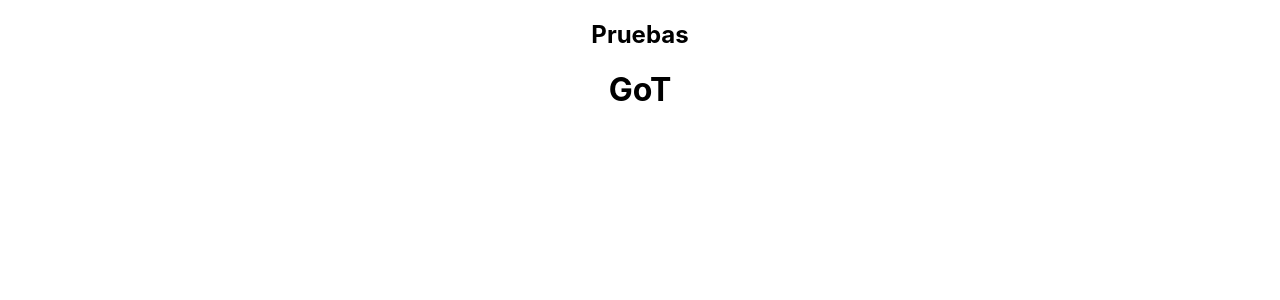
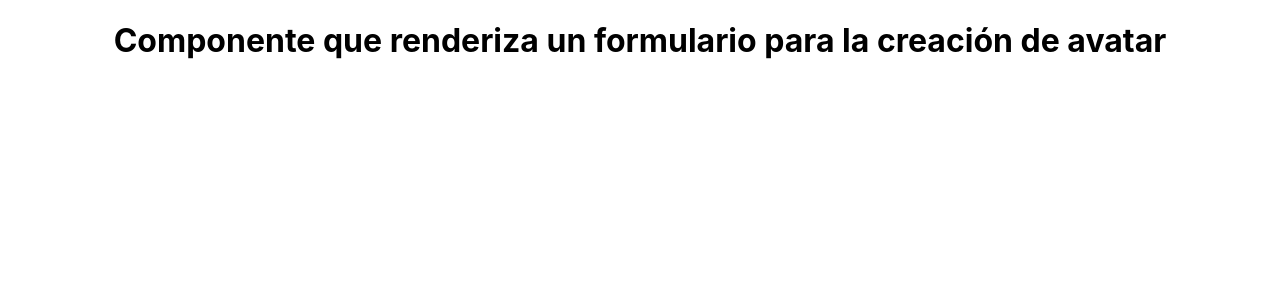
Before and after one commit to SrDevDash/Game-of-Thrones-App, a React (Create React App) app in the folder client/: page /createAvatar in a window 1280 px wide. Shown: the top 300 px of the page. Built offline with nearby package versions, Linux system fonts and the light colour scheme.

Commit message:
adding routes to the app
adding all the routes to the app

```diff
--- a/client/src/App.js
+++ b/client/src/App.js
@@ -1,12 +1,28 @@
 import "./App.css";
+import { Routes, Route } from 'react-router-dom';
+
+import DetallesCasa from './Components/DetallesCasa/DetallesCasa'
+import FormLogin from './Components/FormLogin/FormLogin'
+import Navbar from "./Components/Navbar/Navbar";
+import FormSingUp from "./Components/FormSignUp/FormSignUp";
+import FormCrearCasa from './Components/FormCrearCasa/FormCrearCasa'
+import FormCrearAvatar from "./Components/FormCrearAvatar/FormCrearAvatar";
+import NotFoundPage from "./Components/NotFoundPage/404-page";
+
 
 function App() {
   return (
     <div className="App">
 
-      <h2>Pruebas</h2>
-
-      <h1>GoT</h1>
+      <Routes>
+        <Route path="/" element={<Navbar />} />
+        <Route path="/detail/:id" element={<DetallesCasa />} />
+        <Route path="/login" element={<FormLogin />} />
+        <Route path="/singup" element={<FormSingUp />} />
+        <Route path="/createHouse" element={<FormCrearCasa />} />
+        <Route path="/createAvatar" element={<FormCrearAvatar />} />
+        <Route path="*" element={<NotFoundPage />} />
+      </Routes>
 
     </div>
   );
--- /dev/null
+++ b/client/src/Components/FormCrearAvatar/FormCrearAvatar.jsx
@@ -0,0 +1,11 @@
+import React from "react";
+
+const FormCrearAvatar = () => {
+  return (
+    <div>
+      <h1>Componente que renderiza un formulario para la creación de avatar</h1>
+    </div>
+  );
+};
+
+export default FormCrearAvatar;
--- /dev/null
+++ b/client/src/Components/NotFoundPage/404-page.jsx
@@ -0,0 +1,11 @@
+import React from "react";
+
+const NotFoundPage = () => {
+  return (
+    <div>
+      <h1>Error 404</h1>
+    </div>
+  );
+};
+
+export default NotFoundPage;
--- a/client/src/index.js
+++ b/client/src/index.js
@@ -2,12 +2,15 @@
 import ReactDOM from 'react-dom';
 import './index.css';
 import App from './App';
+import { BrowserRouter } from 'react-router-dom'
 import reportWebVitals from './reportWebVitals';
 
 ReactDOM.render(
-  <React.StrictMode>
-    <App />
-  </React.StrictMode>,
+  <BrowserRouter>
+    <React.StrictMode>
+      <App />
+    </React.StrictMode>
+  </BrowserRouter>,
   document.getElementById('root')
 );
 
```
